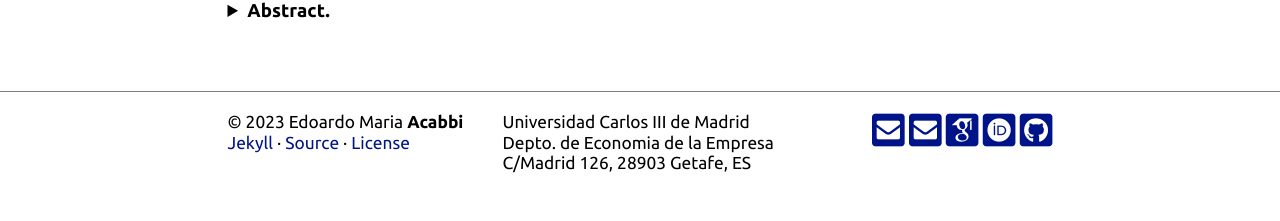
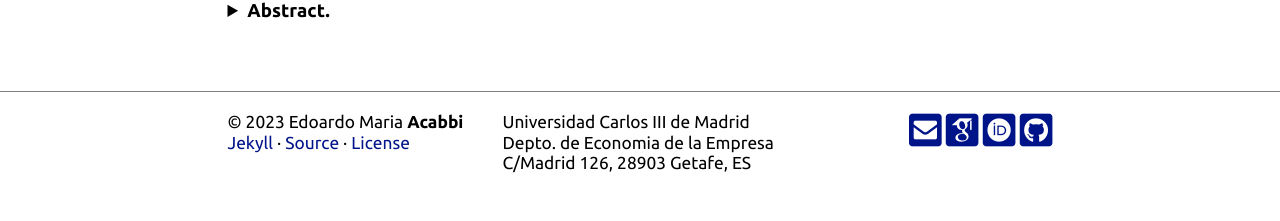
Before and after one commit to eacabbi/eacabbi.github.io, a Jekyll site: the page built from index.md, in a window 1280 px wide. Shown: the part 1999-2220 px from the top of the page. Built offline with Jekyll 4.4.1, drawn with Linux system fonts in a browser that asks for light colours; some web fonts are replaced.

Commit message:
remove NW

```diff
--- a/_includes/footer.html
+++ b/_includes/footer.html
@@ -14,7 +14,6 @@
                         </div>
                         <div class="section right" style="width: 75%; ">
                                 <a href="mailto:{{ site.email }}" class="fas fa-2x fa-envelope-square" title="Email - UC3M" id="icon"></a>
-                                <a href="mailto:{{ site.email2 }}" class="fas fa-2x fa-envelope-square" title="Email - Northwestern" id="icon"></a>
                                 <a href="https://scholar.google.com/citations?user=qQTEqjQAAAAJ&hl=en" class="ai ai-2x ai-google-scholar-square" title="Google Scholar" id="icon"></a>
                                 <a href="https://orcid.org/0000-0001-8861-8881" class="ai ai-2x ai-orcid-square" title="ORCID" id="icon"></a>
                                 <a href="https://github.com/eacabbi" class="fab fa-2x fa-github-square" title="GitHub" id="icon"></a>
```
